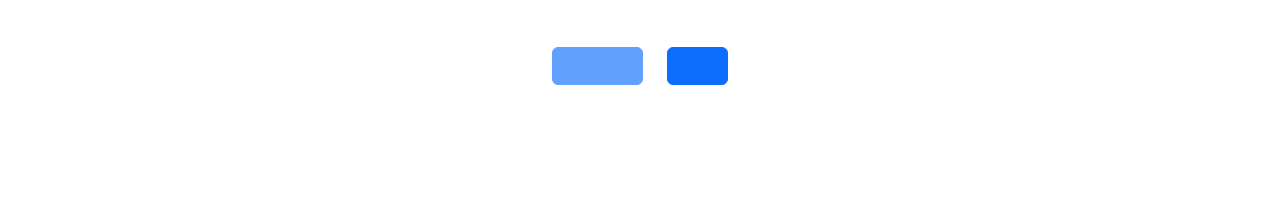
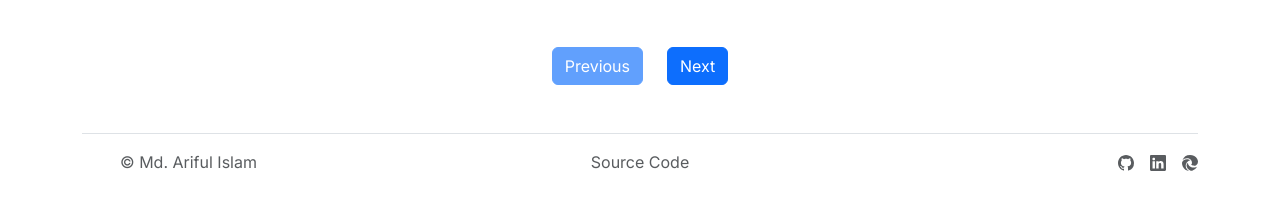
Before and after one commit to arifulrony10/rick-and-morty-wiki, a React (Vite) app: page / in a window 1280 px wide. Shown: the part 518-728 px from the top of the page. Built offline with nearby package versions, Linux system fonts and the light colour scheme; no server answers.

Commit message:
pagination btn color fixed && footer implemented

```diff
--- a/package.json
+++ b/package.json
@@ -12,6 +12,7 @@
   "dependencies": {
     "@popperjs/core": "^2.11.8",
     "bootstrap": "5.3.0-alpha3",
+    "bootstrap-icons": "^1.10.5",
     "react": "^18.2.0",
     "react-dom": "^18.2.0",
     "react-paginate": "^8.2.0",
--- a/src/App.jsx
+++ b/src/App.jsx
@@ -8,6 +8,7 @@ import Filters from "./components/Filters/filters.component";
 import Cards from "./components/Cards/cards.component";
 import Pagination from "./components/Pagination/pagination.component";
 import Search from "./components/Search/search.component";
+import Footer from "./components/footer/footer.component";
 
 const App = () => {
   const [pageNumber, setPageNumber] = useState(1);
@@ -60,6 +61,8 @@ const App = () => {
         setPageNumber={setPageNumber}
         info={info}
       />
+      {/* Footer */}
+      <Footer />
     </div>
   );
 };
--- a/src/components/Pagination/pagination.component.jsx
+++ b/src/components/Pagination/pagination.component.jsx
@@ -1,21 +1,21 @@
 // React Paginate
 import ReactPaginate from "react-paginate";
 
+import styles from './pagination.module.scss'
+
 const Pagination = ({ pageNumber, setPageNumber, info }) => {
-
   return (
     <ReactPaginate
-
       className="pagination justify-content-center gap-4 my-5"
-    previousClassName="btn btn-primary"
-    nextClassName="btn btn-primary"
+      previousClassName={`btn btn-primary ${styles.paginationBtn}`}
+      nextClassName={`btn btn-primary ${styles.paginationBtn}`}
       pageClassName="page-item"
       pageLinkClassName="page-link"
       activeClassName="active"
       forcePage={pageNumber === 1 ? 0 : pageNumber - 1}
       pageCount={info?.pages}
       onPageChange={(selectedPageNumber) => {
-      setPageNumber(selectedPageNumber.selected + 1)
+        setPageNumber(selectedPageNumber.selected + 1);
       }}
     />
   );
--- /dev/null
+++ b/src/components/Pagination/pagination.module.scss
@@ -0,0 +1,6 @@
+.paginationBtn {
+    a {
+        text-decoration: none;
+        color: white;
+    }
+}
--- /dev/null
+++ b/src/components/footer/footer.component.jsx
@@ -0,0 +1,86 @@
+const Footer = () => {
+  return (
+    <div className="container">
+      <footer className="d-flex flex-wrap justify-content-between align-items-center py-3 my-4 border-top">
+        <div className="col-md-4 d-flex align-items-center">
+          <a
+            href="/"
+            className="mb-3 me-2 mb-md-0 text-muted text-decoration-none lh-1"
+          >
+            <svg className="bi" width="30" height="24">
+              <use xlink:href="#bootstrap"></use>
+            </svg>
+          </a>
+          <span className="mb-3 mb-md-0 text-muted">© Md. Ariful Islam</span>
+        </div>
+
+        <div className="col-md-4 d-flex align-items-center justify-content-center">
+          <a
+            href="https://github.com/arifulrony10/rick-and-morty-wiki"
+            target="_blank"
+            rel="noopener noreferrer"
+            className="text-muted text-decoration-none"
+          >
+            Source Code
+          </a>
+        </div>
+
+        <ul className="nav col-md-4 justify-content-end list-unstyled d-flex">
+          <li className="ms-3">
+            <a
+              className="text-muted"
+              href="https://github.com/arifulrony10"
+              target="_blank"
+            >
+              <svg
+                xmlns="http://www.w3.org/2000/svg"
+                width="16"
+                height="16"
+                fill="currentColor"
+                class="bi bi-github"
+                viewBox="0 0 16 16"
+              >
+                <path d="M8 0C3.58 0 0 3.58 0 8c0 3.54 2.29 6.53 5.47 7.59.4.07.55-.17.55-.38 0-.19-.01-.82-.01-1.49-2.01.37-2.53-.49-2.69-.94-.09-.23-.48-.94-.82-1.13-.28-.15-.68-.52-.01-.53.63-.01 1.08.58 1.23.82.72 1.21 1.87.87 2.33.66.07-.52.28-.87.51-1.07-1.78-.2-3.64-.89-3.64-3.95 0-.87.31-1.59.82-2.15-.08-.2-.36-1.02.08-2.12 0 0 .67-.21 2.2.82.64-.18 1.32-.27 2-.27.68 0 1.36.09 2 .27 1.53-1.04 2.2-.82 2.2-.82.44 1.1.16 1.92.08 2.12.51.56.82 1.27.82 2.15 0 3.07-1.87 3.75-3.65 3.95.29.25.54.73.54 1.48 0 1.07-.01 1.93-.01 2.2 0 .21.15.46.55.38A8.012 8.012 0 0 0 16 8c0-4.42-3.58-8-8-8z" />
+              </svg>
+            </a>
+          </li>
+          <li className="ms-3">
+            <a
+              className="text-muted"
+              href="https://www.linkedin.com/in/arifulrony10"
+              target="_blank"
+            >
+              <svg
+                xmlns="http://www.w3.org/2000/svg"
+                width="16"
+                height="16"
+                fill="currentColor"
+                class="bi bi-linkedin"
+                viewBox="0 0 16 16"
+              >
+                <path d="M0 1.146C0 .513.526 0 1.175 0h13.65C15.474 0 16 .513 16 1.146v13.708c0 .633-.526 1.146-1.175 1.146H1.175C.526 16 0 15.487 0 14.854V1.146zm4.943 12.248V6.169H2.542v7.225h2.401zm-1.2-8.212c.837 0 1.358-.554 1.358-1.248-.015-.709-.52-1.248-1.342-1.248-.822 0-1.359.54-1.359 1.248 0 .694.521 1.248 1.327 1.248h.016zm4.908 8.212V9.359c0-.216.016-.432.08-.586.173-.431.568-.878 1.232-.878.869 0 1.216.662 1.216 1.634v3.865h2.401V9.25c0-2.22-1.184-3.252-2.764-3.252-1.274 0-1.845.7-2.165 1.193v.025h-.016a5.54 5.54 0 0 1 .016-.025V6.169h-2.4c.03.678 0 7.225 0 7.225h2.4z" />
+              </svg>
+            </a>
+          </li>
+          <li className="ms-3">
+            <a className="text-muted" href="https://ariful.me" target="_blank">
+              <svg
+                xmlns="http://www.w3.org/2000/svg"
+                width="16"
+                height="16"
+                fill="currentColor"
+                class="bi bi-browser-edge"
+                viewBox="0 0 16 16"
+              >
+                <path d="M9.482 9.341c-.069.062-.17.153-.17.309 0 .162.107.325.3.456.877.613 2.521.54 2.592.538h.002c.667 0 1.32-.18 1.894-.519A3.838 3.838 0 0 0 16 6.819c.018-1.316-.44-2.218-.666-2.664l-.04-.08C13.963 1.487 11.106 0 8 0A8 8 0 0 0 .473 5.29C1.488 4.048 3.183 3.262 5 3.262c2.83 0 5.01 1.885 5.01 4.797h-.004v.002c0 .338-.168.832-.487 1.244l.006-.006a.594.594 0 0 1-.043.041Z" />
+                <path d="M.01 7.753a8.137 8.137 0 0 0 .753 3.641 8 8 0 0 0 6.495 4.564 5.21 5.21 0 0 1-.785-.377h-.01l-.12-.075a5.45 5.45 0 0 1-1.56-1.463A5.543 5.543 0 0 1 6.81 5.8l.01-.004.025-.012c.208-.098.62-.292 1.167-.285.129.001.257.012.384.033a4.037 4.037 0 0 0-.993-.698l-.01-.005C6.348 4.282 5.199 4.263 5 4.263c-2.44 0-4.824 1.634-4.99 3.49Zm10.263 7.912c.088-.027.177-.054.265-.084-.102.032-.204.06-.307.086l.042-.002Z" />
+                <path d="M10.228 15.667a5.21 5.21 0 0 0 .303-.086l.082-.025a8.019 8.019 0 0 0 4.162-3.3.25.25 0 0 0-.331-.35c-.215.112-.436.21-.663.294a6.367 6.367 0 0 1-2.243.4c-2.957 0-5.532-2.031-5.532-4.644.002-.135.017-.268.046-.399a4.543 4.543 0 0 0-.46 5.898l.003.005c.315.441.707.821 1.158 1.121h.003l.144.09c.877.55 1.721 1.078 3.328.996Z" />
+              </svg>
+            </a>
+          </li>
+        </ul>
+      </footer>
+    </div>
+  );
+};
+export default Footer;
```
Also changed, not shown: 1 other file (tests, documents, lock files or other folders). Lines whose indentation alone changed are shown as unchanged.
